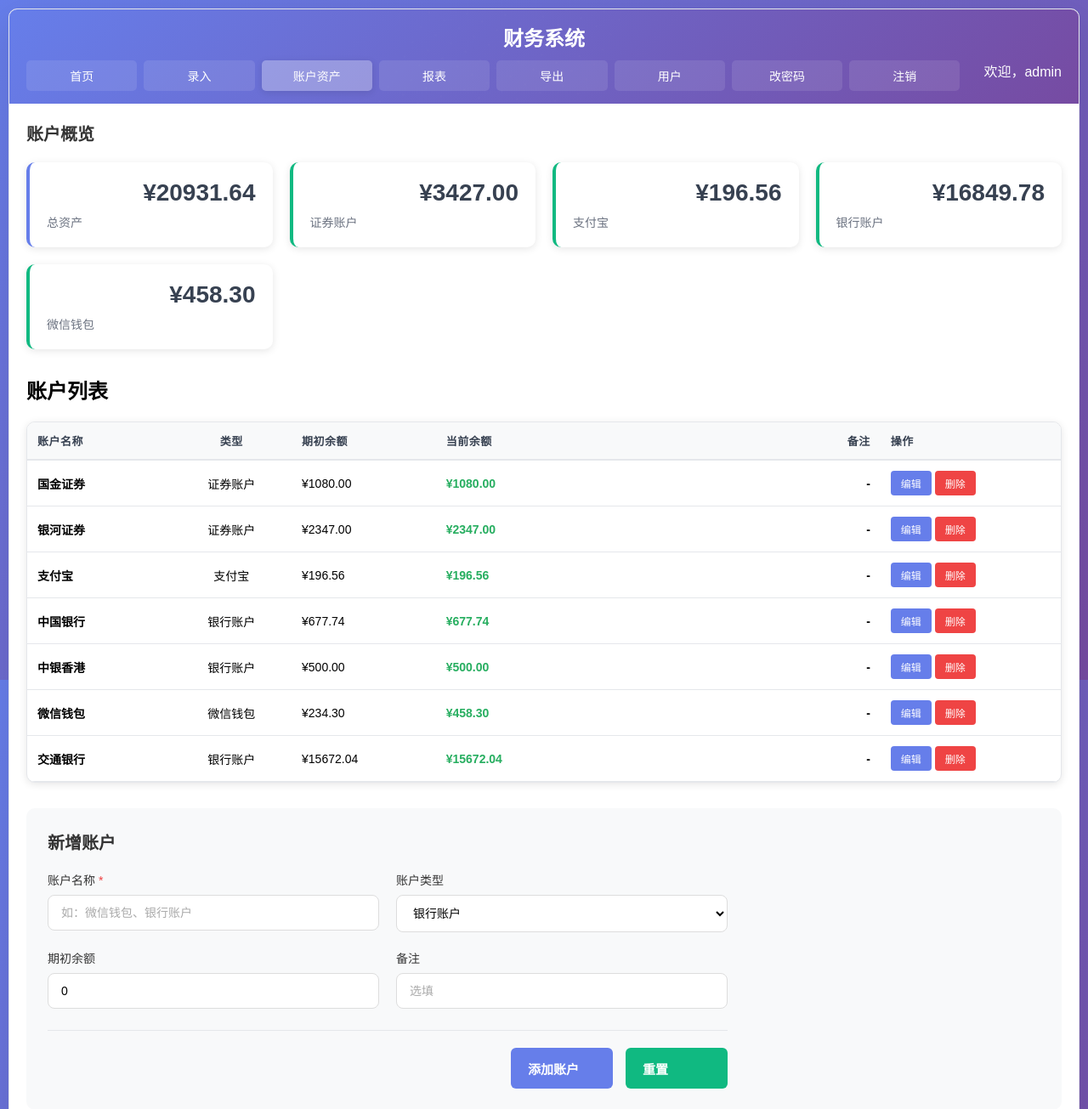
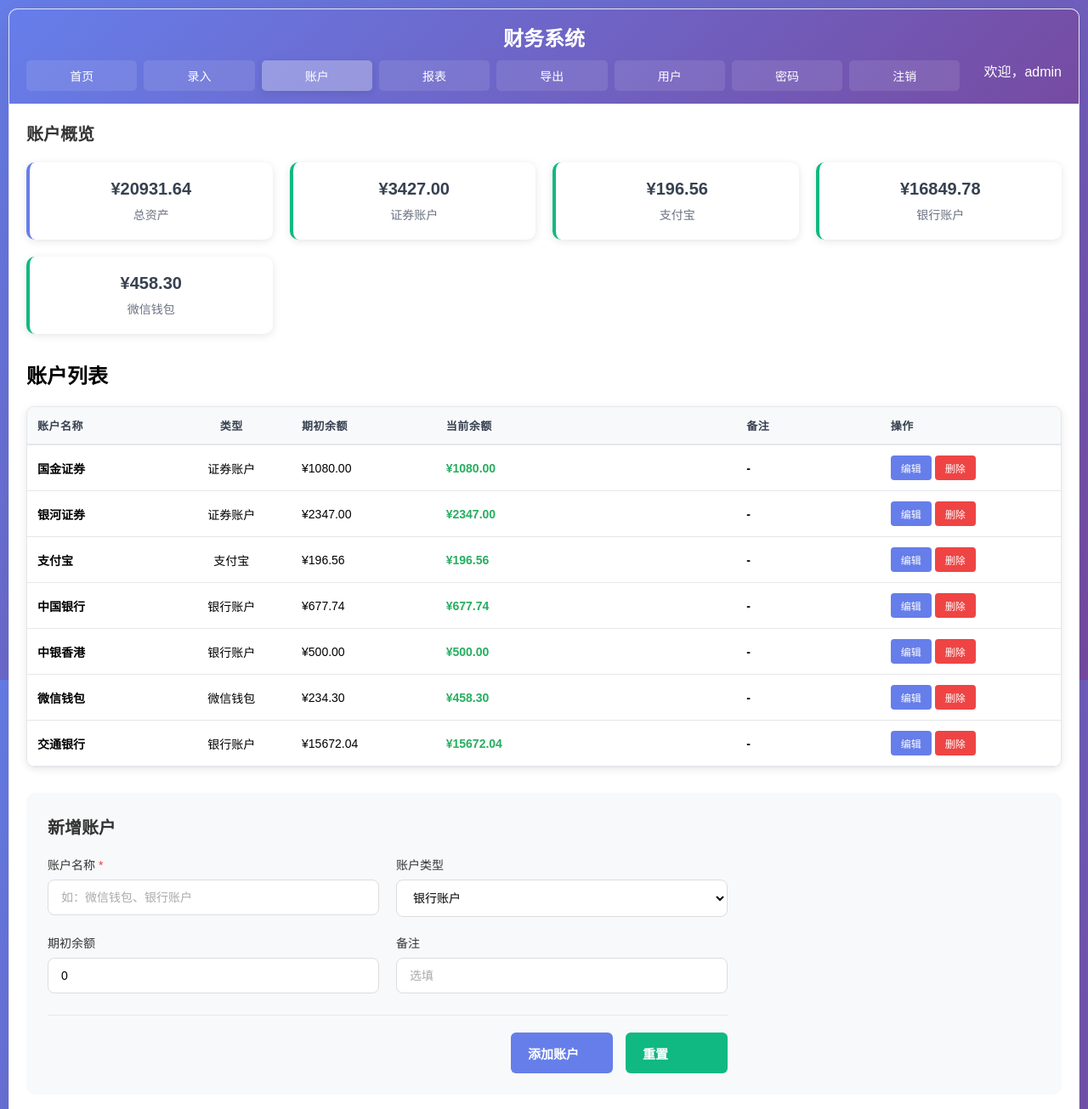
Before and after one commit to owen590/finapp, a Flask app: page /finapp/accounts in a window 1280 px wide. Shown: the top 1305 px of the page at 85% size. Run offline with Flask 3, Linux system fonts and the light colour scheme; a user stored in the database is signed in; data comes from the database, SQL or seed files in the repository.

Commit message:
UI调整：账户/密码按钮、统计数字居中加大

```diff
--- a/static/css/style.css
+++ b/static/css/style.css
@@ -157,17 +157,18 @@ main {
 }
 
 .stat-value {
-    font-size: 28px;
+    font-size: 20px;
     font-weight: 700;
     margin-bottom: 8px;
     color: #374151;
-    text-align: right;
+    text-align: center;
 }
 
 .stat-label {
     color: #6b7280;
     font-size: 14px;
     font-weight: 500;
+    text-align: center;
 }
 
 .filter-controls {
@@ -239,7 +240,7 @@ table th {
     text-align: left;
     font-weight: 600;
     color: #374151;
-    text-align: right;
+
     border-bottom: 2px solid #e5e7eb;
     font-size: 13px;
     text-transform: uppercase;
@@ -315,7 +316,7 @@ table td:nth-child(4) {
 table th:nth-child(5),
 table td:nth-child(5) {
     width: 12%;
-    text-align: right;
+
     font-weight: 600;
     white-space: nowrap;
 }
@@ -334,7 +335,7 @@ table td:nth-child(6) {
 table th:nth-child(7),
 table td:nth-child(7) {
     width: 14%;
-    text-align: right;
+
 }
 
 /* 操作按钮样式 */
@@ -481,7 +482,7 @@ footer p {
     padding: 6px 12px;
     background: #f3f4f6;
     color: #374151;
-    text-align: right;
+
     border: 1px solid #d1d5db;
     border-radius: 4px;
     cursor: pointer;
--- a/templates/accounts.html
+++ b/templates/accounts.html
@@ -3,7 +3,7 @@
 <head>
     <meta charset="UTF-8">
     <meta name="viewport" content="width=device-width, initial-scale=1.0">
-    <title>账户资产 - 财务系统</title>
+    <title>账户 - 财务系统</title>
     <link rel="stylesheet" href="/static/css/style.css">
     <link rel="stylesheet" href="/static/css/entry.css">
 </head>
@@ -14,12 +14,12 @@
             <nav>
                 <a href="/finapp/">首页</a>
                 <a href="/finapp/entry">录入</a>
-                <a href="/finapp/accounts" class="active">账户资产</a>
+                <a href="/finapp/accounts" class="active">账户</a>
                 <a href="/finapp/reports">报表</a>
                 <a href="/finapp/export">导出</a>
                 {% if current_user.is_authenticated %}
                 <a href="/finapp/users">用户</a>
-                <a href="/finapp/change-password">改密码</a>
+                <a href="/finapp/change-password">密码</a>
                 <a href="/finapp/logout" style="float: right;">注销</a>
                 <span style="float: right; margin-left: 20px; color: white;">欢迎，{{ current_user.username }}</span>
                 {% endif %}
--- a/templates/index.html
+++ b/templates/index.html
@@ -22,7 +22,7 @@
             <nav>
                 <a href="{{ url_for('index') }}" class="active">首页</a>
                 <a href="{{ url_for('entry') }}">录入</a>
-                <a href="{{ url_for('accounts_page') }}">账户资产</a>
+                <a href="{{ url_for('accounts_page') }}">账户</a>
                 <a href="{{ url_for('reports') }}">报表</a>
                 <a href="{{ url_for('export') }}">导出</a>
                 {% if current_user.is_authenticated %}
--- a/templates/login.html
+++ b/templates/login.html
@@ -116,7 +116,7 @@
             </div>
             <button type="submit" class="btn-primary">登录</button>
             <div style="text-align:center;margin-top:12px;">
-                <a href="{{ url_for('change_password_page') }}" style="color:#6b7280;font-size:13px;">修改密码</a>
+                <a href="{{ url_for('change_password_page') }}" style="color:#6b7280;font-size:13px;">修密码</a>
             </div>
         </form>
     </div>
--- a/templates/users.html
+++ b/templates/users.html
@@ -27,7 +27,7 @@
                 <a href="{{ url_for('export') }}">数据导出</a>
                 <a href="{{ url_for('users') }}" class="active">用户</a>
                 {% if current_user.is_authenticated %}
-                <a href="{{ url_for('change_password_page') }}" style="float: right;">改密码</a>
+                <a href="{{ url_for('change_password_page') }}" style="float: right;">密码</a>
                 <a href="{{ url_for('logout') }}" style="float: right;" onclick="return confirmLogout()">注销</a>
                 <span style="float: right; margin-left: 20px; color: white;">欢迎，{{ current_user.username }}</span>
                 {% else %}
```
